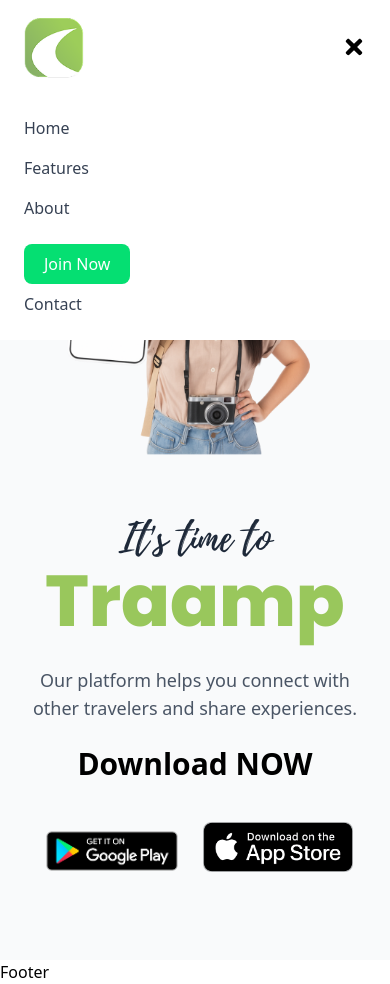
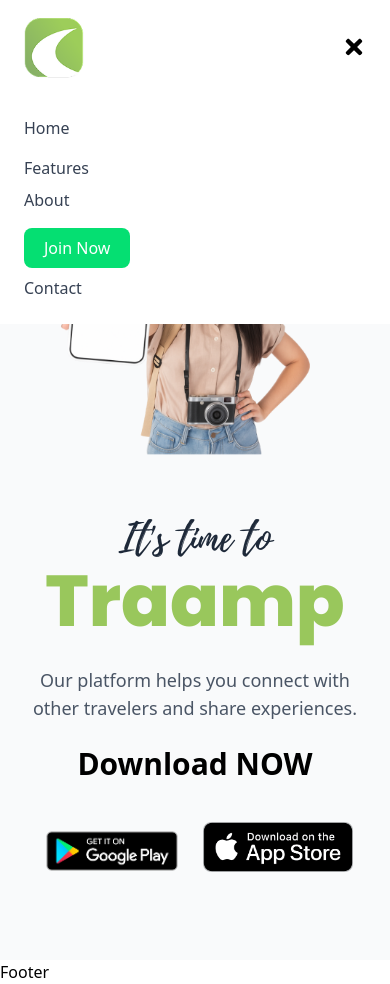
Before and after one commit to savidyakolonne/traamp-landingpg, a Next.js app: page / in a window 390 px wide. Both pictures are taken after a click on the element 354 px from the left and 47 px from the top of the page. Built offline with nearby package versions, Linux system fonts and the light colour scheme.

Commit message:
nav bar and feature updated

```diff
--- a/app/components/Navbar.tsx
+++ b/app/components/Navbar.tsx
@@ -37,8 +37,8 @@
         } md:static md:w-auto md:py-0 md:pl-0 md:opacity-100 transition-all duration-300 ease-in-out`}
       >
         <Link href="/"><li className="hover:text-green-400 cursor-pointer py-2 md:py-0">Home</li></Link>
-        <Link href="/about"><li className="hover:text-green-400 cursor-pointer py-2 md:py-0">Features</li></Link>
-        <li className="hover:text-green-400 cursor-pointer py-2 md:py-0">About</li>
+        <Link href="/feature"><li className="hover:text-green-400 cursor-pointer py-2 md:py-0">Features</li></Link>
+        <Link href="/about" className="hover:text-green-400 cursor-pointer py-2 md:py-0">About</Link>
         <li className="mt-4 md:mt-0">
           <button className="bg-green-400 text-white px-5 py-2 rounded-lg hover:bg-green-500 transition-all">
             Join Now
--- a/app/feature/page.tsx
+++ b/app/feature/page.tsx
@@ -0,0 +1,7 @@
+export default function page(){
+    return(
+        <>
+        <h1>feature</h1>
+        </>
+    );
+}
```
